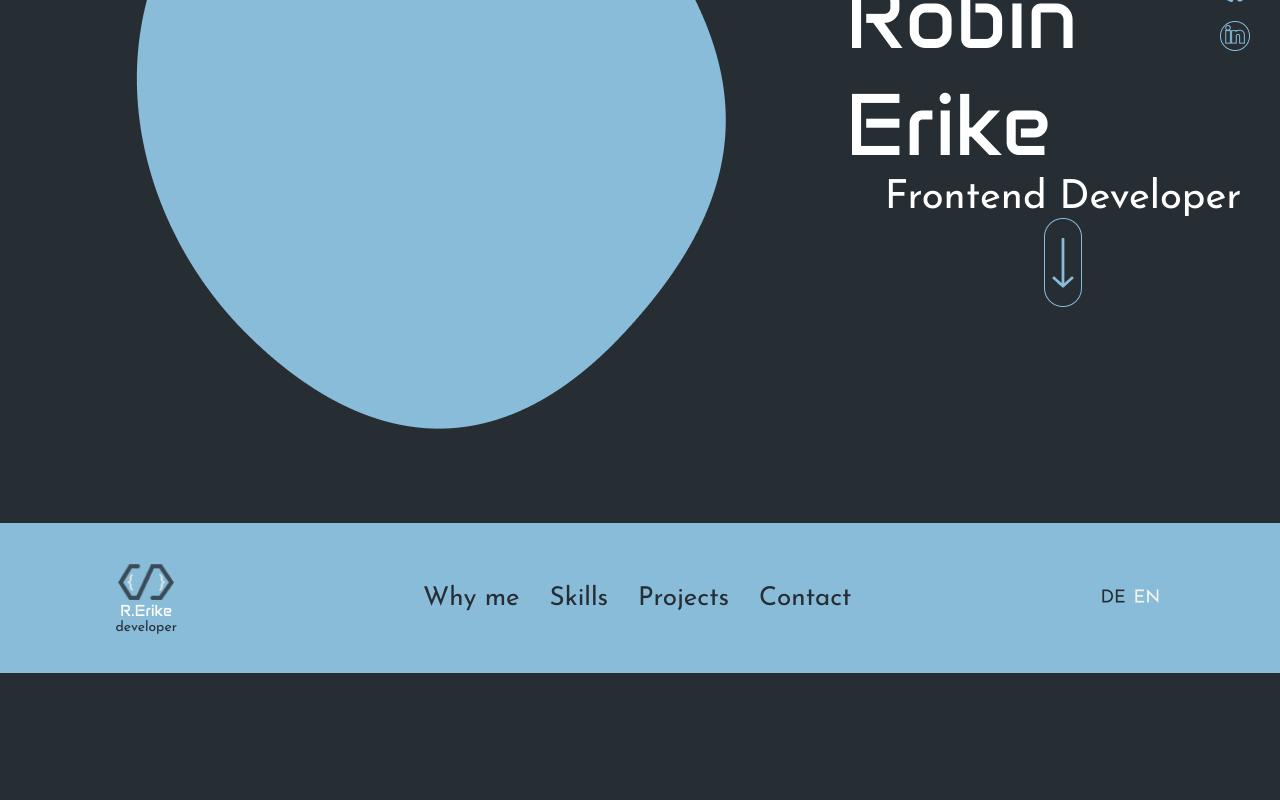
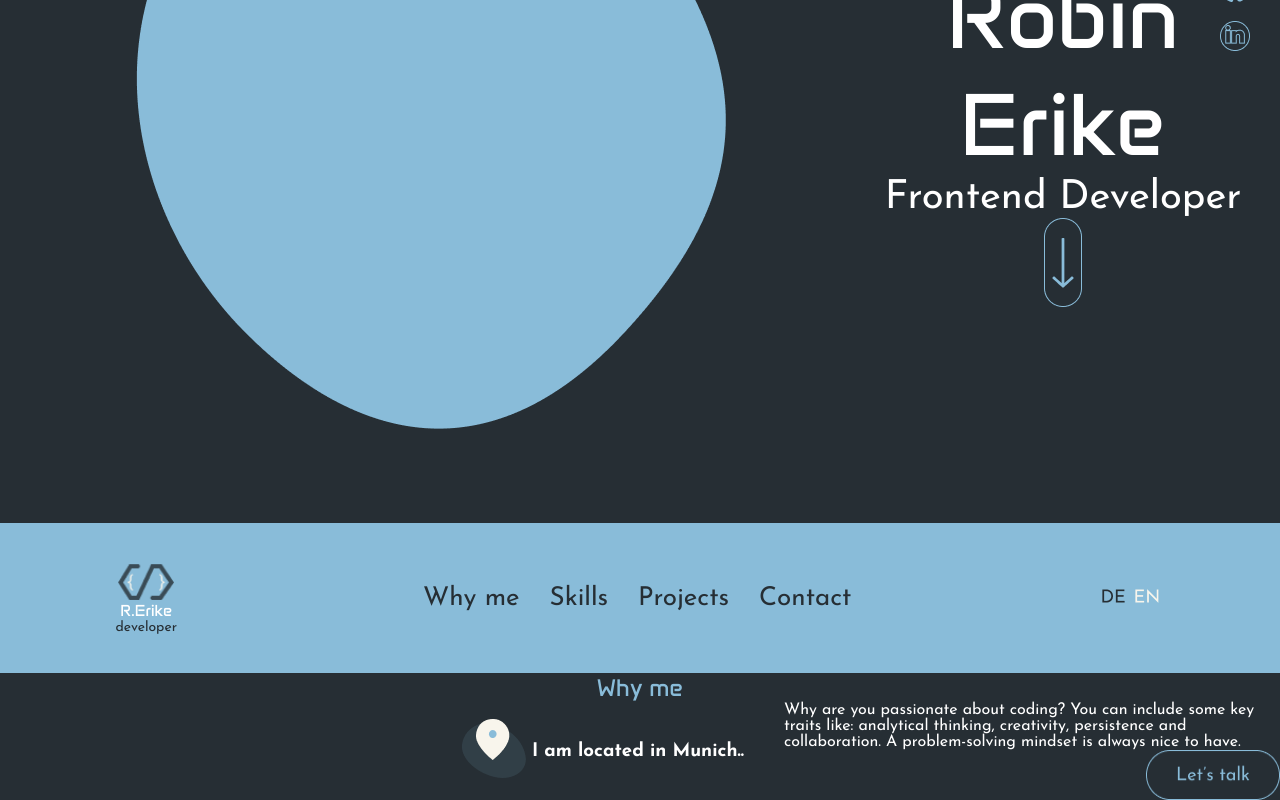
Before and after one commit to robintymi/Portfolio, an Angular app: page / in a window 1280 px wide. Shown: the part 323-1123 px from the top of the page. Before the commit the page ends 996 px from the top, so only its background shows below. Built offline with nearby package versions, Linux system fonts and the light colour scheme.

Commit message:
why-me section first html

```diff
--- a/src/app/app.component.html
+++ b/src/app/app.component.html
@@ -1,3 +1,4 @@
 <app-hero-section></app-hero-section>
 <app-navbar></app-navbar>
+<app-why-me></app-why-me>
 <router-outlet></router-outlet>
--- a/src/app/app.component.ts
+++ b/src/app/app.component.ts
@@ -3,11 +3,15 @@ import { CommonModule } from '@angular/common';
 import { RouterOutlet } from '@angular/router';
 import { HeroSectionComponent } from './hero-section/hero-section.component';
 import { NavbarComponent } from './navbar/navbar.component';
+import { WhyMeComponent } from './why-me/why-me.component';
+import { SkillsComponent } from './skills/skills.component';
+import { ProjectsComponent } from './projects/projects.component';
+import { ContactComponent } from './contact/contact.component';
 
 @Component({
   selector: 'app-root',
   standalone: true,
-  imports: [CommonModule, RouterOutlet, HeroSectionComponent, NavbarComponent],
+  imports: [CommonModule, RouterOutlet, HeroSectionComponent, NavbarComponent, WhyMeComponent, SkillsComponent, ProjectsComponent, ContactComponent],
   templateUrl: './app.component.html',
   styleUrl: './app.component.scss'
 })
--- a/src/app/why-me/why-me.component.html
+++ b/src/app/why-me/why-me.component.html
@@ -1 +1,18 @@
-<p>why-me works!</p>
+<section class="why">
+  <h1 class="blue">Why me</h1>
+  <div class="why-grid">
+    <div class="why-left">
+      <img class="why-icon" src="assets/img/why-me/icon.png" alt="" />
+      <h3 class="why-headline">I am located in Munich..</h3>
+    </div>
+
+    <div class="why-right">
+      <p class="why-text">
+        Why are you passionate about coding? You can include some key traits
+        like: analytical thinking, creativity, persistence and collaboration. A
+        problem-solving mindset is always nice to have.
+      </p>
+      <img src="assets/img/why-me/lets talk button.png" alt="" />
+    </div>
+  </div>
+</section>
--- a/src/app/why-me/why-me.component.scss
+++ b/src/app/why-me/why-me.component.scss
@@ -0,0 +1,30 @@
+.why {
+    width:100vw;
+}
+
+.why-grid {
+  color: white;
+  display: grid;
+  grid-template-columns: 3fr 2fr;
+  gap: 40px;
+  align-items: center;
+  font-family: 'Josefin Sans';
+}
+
+
+.why-left {
+    display:flex;
+    align-items: center;
+    justify-content: end;
+}
+
+.why-right {
+    display:flex;
+    flex-direction: column;
+
+    >img {
+        height:50px;
+        width:134px;
+        align-self: self-end;
+    }
+}
--- a/src/styles.scss
+++ b/src/styles.scss
@@ -11,6 +11,9 @@ h1,
 h2 {
   margin-block-start: 0;
   margin-block-end: 0;
+  font-family:'Anta';
+  font-weight:400;
+  text-align:center;
 }
 @font-face {
   font-family: "Anta";
```
Also changed, not shown: src/assets/img/why-me/icon.png (added), src/assets/img/why-me/lets talk button.png (added).
